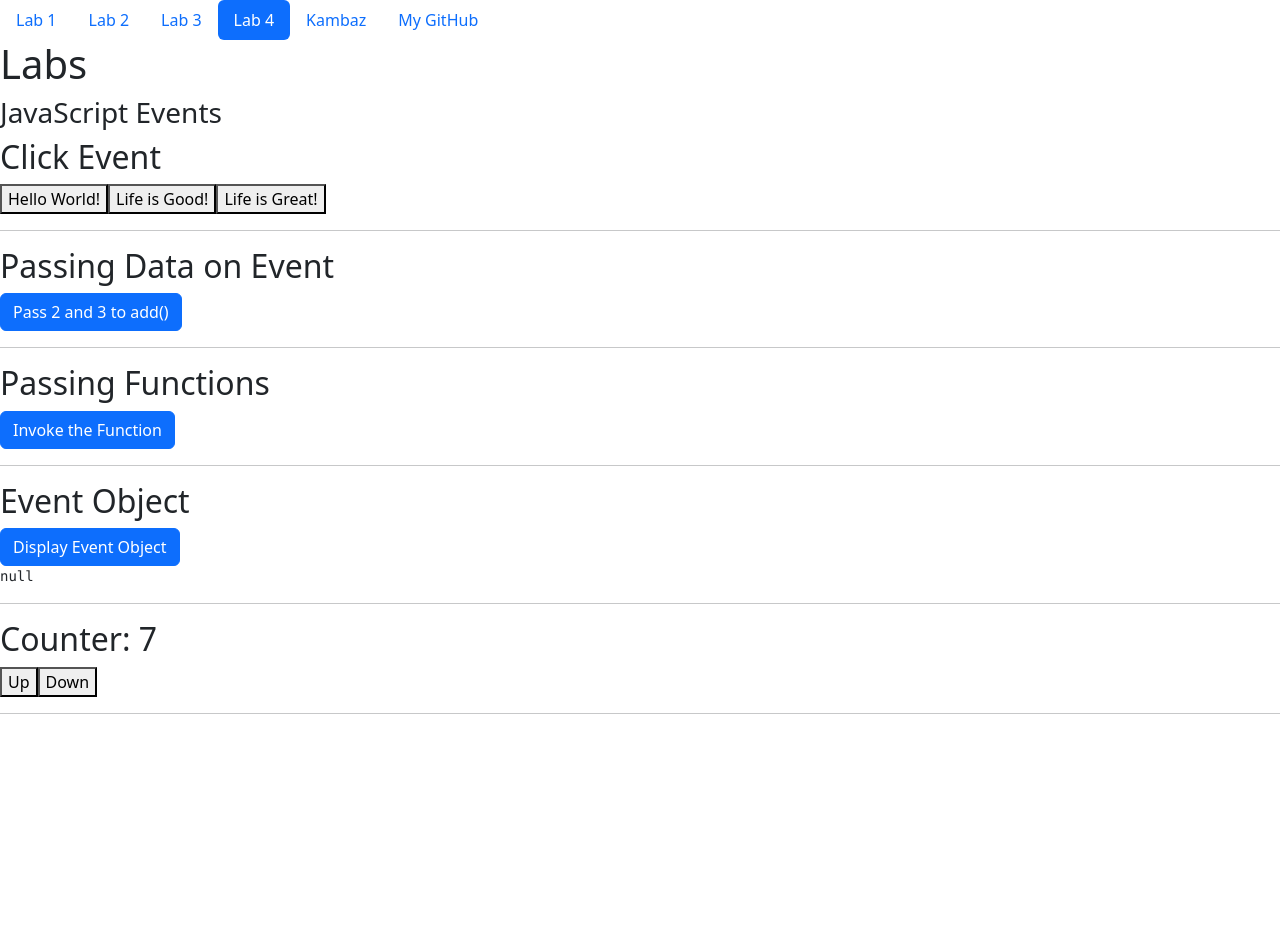
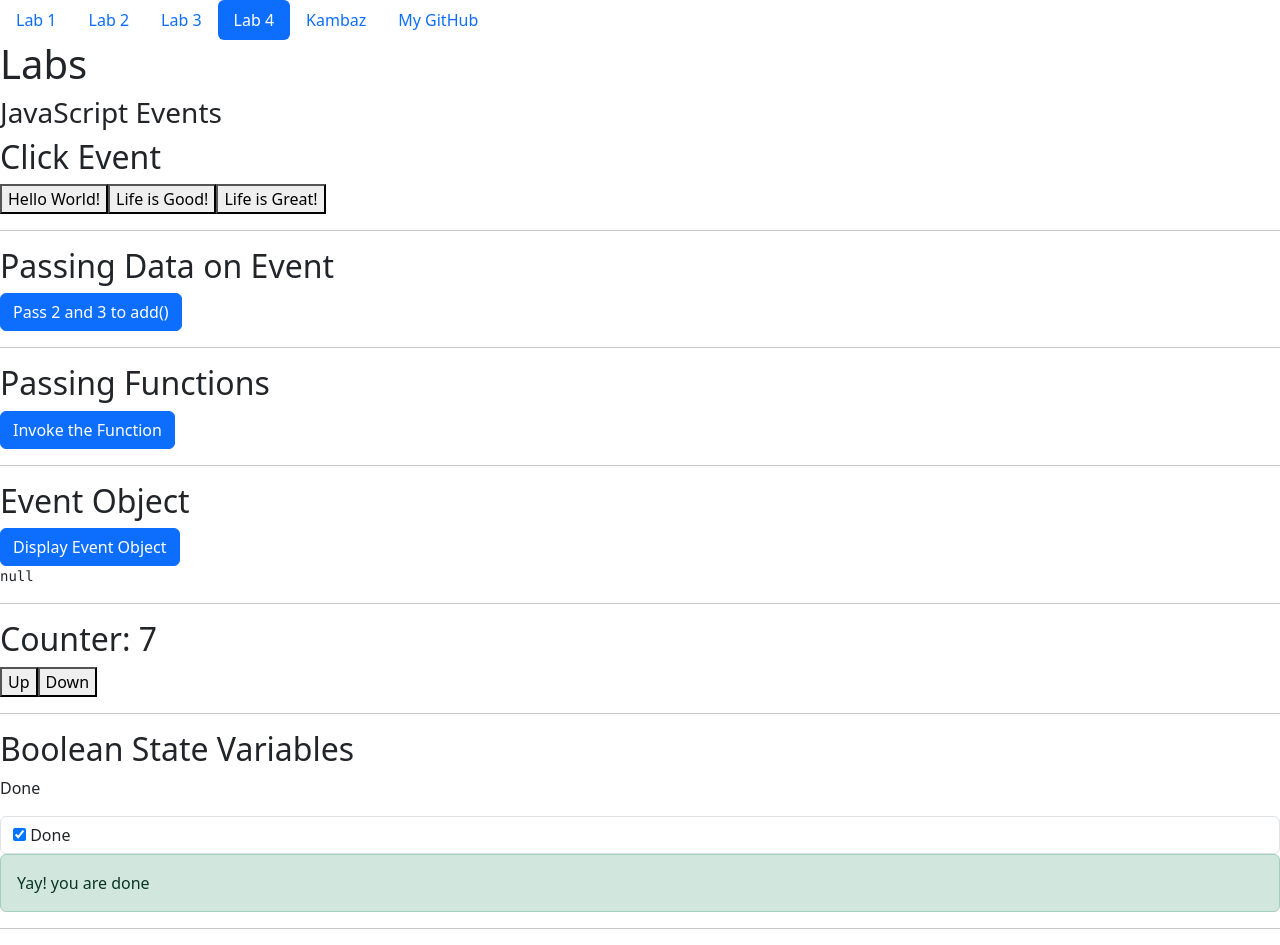
Before and after one commit to xilu56/kambaz-react-web-app-cs5610-sm25, a React app: page /#/Labs/Lab4 in a window 1280 px wide. Before the commit the page ends 800 px from the top, so only its background shows below. Built offline with nearby package versions, Linux system fonts and the light colour scheme; the HTML template or start-up script is replaced by a standard one.

Commit message:
Lab - Component State - Boolean State Variables

```diff
--- /dev/null
+++ b/src/Labs/Lab4/BooleanStateVariables.tsx
@@ -0,0 +1,14 @@
+import React, { useState } from "react";
+export default function BooleanStateVariables() {
+  const [done, setDone] = useState(true);
+  return (
+    <div id="wd-boolean-state-variables">
+      <h2>Boolean State Variables</h2>
+      <p>{done ? "Done" : "Not done"}</p>
+      <label className="form-control">
+        <input type="checkbox" checked={done}
+               onChange={() => setDone(!done)} /> Done
+      </label>
+      {done && <div className="alert alert-success">
+               Yay! you are done</div>}
+<hr/></div>);}
--- a/src/Labs/Lab4/index.tsx
+++ b/src/Labs/Lab4/index.tsx
@@ -3,6 +3,7 @@ import PassingDataOnEvent from "./PassingDataOnEvent";
 import PassingFunctions from "./PassingFunctions";
 import EventObject from "./EventObject";
 import Counter from "./Counter";
+import BooleanStateVariables from "./BooleanStateVariables";
 
 export default function Lab4() {
     function sayHello() {
@@ -16,5 +17,6 @@ export default function Lab4() {
         <PassingFunctions theFunction= {sayHello} />
         <EventObject />
         <Counter />
+        <BooleanStateVariables />
     </div>  );
     }
```
